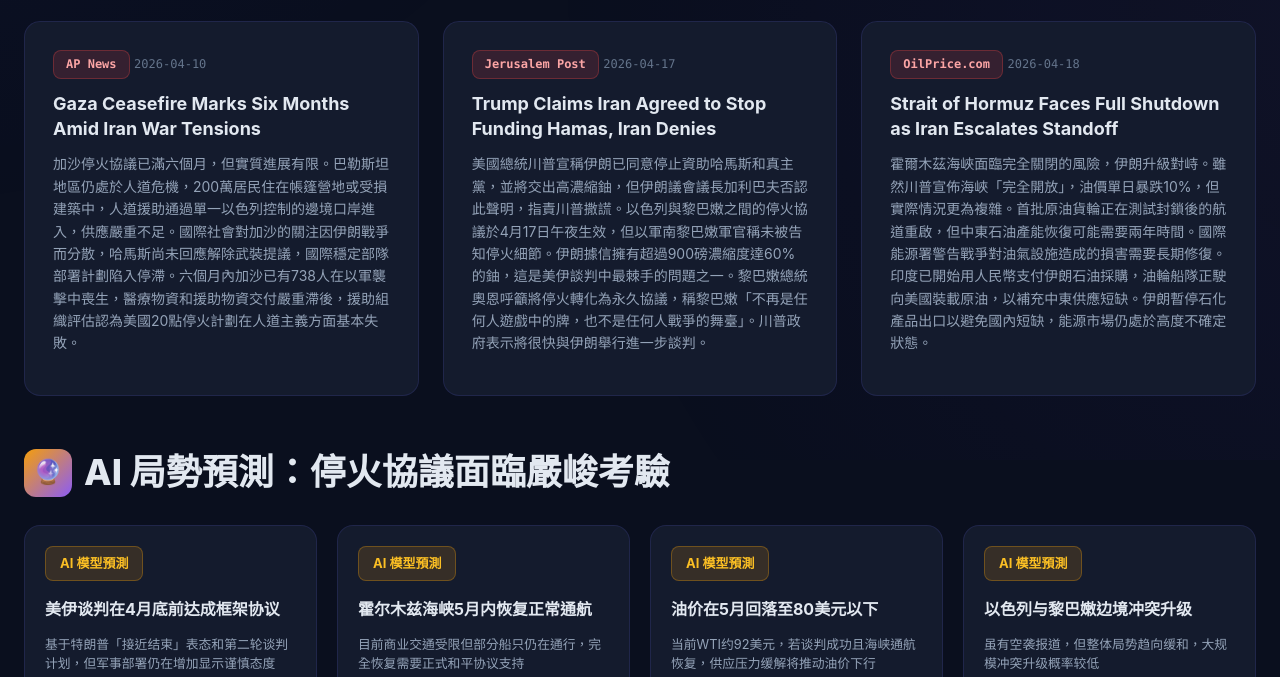
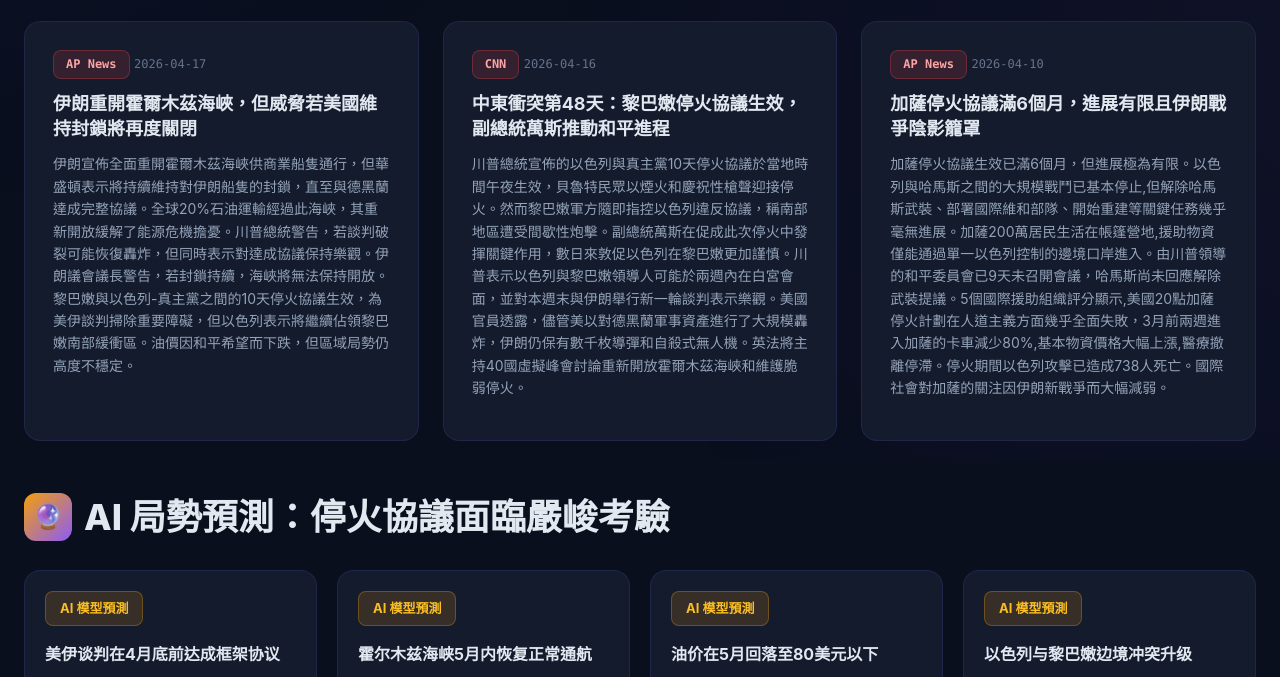
Before and after one commit to cto1218-blip/537, a plain HTML site: page middle-east-tracker-zh-TW.html in a window 1280 px wide. Shown: the part 740-1417 px from the top of the page. Drawn offline with Linux system fonts and the light colour scheme.

Commit message:
中東局勢更新 2026-04-19 07:00

```diff
--- a/middle-east-tracker-zh-TW.html
+++ b/middle-east-tracker-zh-TW.html
@@ -989,7 +989,7 @@
         <header class="header">
             <h1>🌐 2026 美以伊衝突追蹤</h1>
             <p>中東地緣政治局勢情報儀表板</p>
-            <div class="timestamp">最後更新：2026年4月19日 06:00</div>
+            <div class="timestamp">最後更新：2026年4月19日 07:00</div>
         </header>
 
         <div class="stats-grid">
@@ -1028,21 +1028,21 @@
             <div class="news-grid">
                 <div class="news-card">
                     <span class="news-source">AP News</span>
+                    <span class="news-date">2026-04-17</span>
+                    <div class="news-title">伊朗重開霍爾木茲海峽，但威脅若美國維持封鎖將再度關閉</div>
+                    <div class="news-description">伊朗宣佈全面重開霍爾木茲海峽供商業船隻通行，但華盛頓表示將持續維持對伊朗船隻的封鎖，直至與德黑蘭達成完整協議。全球20%石油運輸經過此海峽，其重新開放緩解了能源危機擔憂。川普總統警告，若談判破裂可能恢復轟炸，但同時表示對達成協議保持樂觀。伊朗議會議長警告，若封鎖持續，海峽將無法保持開放。黎巴嫩與以色列-真主黨之間的10天停火協議生效，為美伊談判掃除重要障礙，但以色列表示將繼續佔領黎巴嫩南部緩衝區。油價因和平希望而下跌，但區域局勢仍高度不穩定。</div>
+                </div>
+                <div class="news-card">
+                    <span class="news-source">CNN</span>
+                    <span class="news-date">2026-04-16</span>
+                    <div class="news-title">中東衝突第48天：黎巴嫩停火協議生效，副總統萬斯推動和平進程</div>
+                    <div class="news-description">川普總統宣佈的以色列與真主黨10天停火協議於當地時間午夜生效，貝魯特民眾以煙火和慶祝性槍聲迎接停火。然而黎巴嫩軍方隨即指控以色列違反協議，稱南部地區遭受間歇性炮擊。副總統萬斯在促成此次停火中發揮關鍵作用，數日來敦促以色列在黎巴嫩更加謹慎。川普表示以色列與黎巴嫩領導人可能於兩週內在白宮會面，並對本週末與伊朗舉行新一輪談判表示樂觀。美國官員透露，儘管美以對德黑蘭軍事資產進行了大規模轟炸，伊朗仍保有數千枚導彈和自殺式無人機。英法將主持40國虛擬峰會討論重新開放霍爾木茲海峽和維護脆弱停火。</div>
+                </div>
+                <div class="news-card">
+                    <span class="news-source">AP News</span>
                     <span class="news-date">2026-04-10</span>
-                    <div class="news-title">Gaza Ceasefire Marks Six Months Amid Iran War Tensions</div>
-                    <div class="news-description">加沙停火協議已滿六個月，但實質進展有限。巴勒斯坦地區仍處於人道危機，200萬居民住在帳篷營地或受損建築中，人道援助通過單一以色列控制的邊境口岸進入，供應嚴重不足。國際社會對加沙的關注因伊朗戰爭而分散，哈馬斯尚未回應解除武裝提議，國際穩定部隊部署計劃陷入停滯。六個月內加沙已有738人在以軍襲擊中喪生，醫療物資和援助物資交付嚴重滯後，援助組織評估認為美國20點停火計劃在人道主義方面基本失敗。</div>
-                </div>
-                <div class="news-card">
-                    <span class="news-source">Jerusalem Post</span>
-                    <span class="news-date">2026-04-17</span>
-                    <div class="news-title">Trump Claims Iran Agreed to Stop Funding Hamas, Iran Denies</div>
-                    <div class="news-description">美國總統川普宣稱伊朗已同意停止資助哈馬斯和真主黨，並將交出高濃縮鈾，但伊朗議會議長加利巴夫否認此聲明，指責川普撒謊。以色列與黎巴嫩之間的停火協議於4月17日午夜生效，但以軍南黎巴嫩軍官稱未被告知停火細節。伊朗據信擁有超過900磅濃縮度達60%的鈾，這是美伊談判中最棘手的問題之一。黎巴嫩總統奧恩呼籲將停火轉化為永久協議，稱黎巴嫩「不再是任何人遊戲中的牌，也不是任何人戰爭的舞臺」。川普政府表示將很快與伊朗舉行進一步談判。</div>
-                </div>
-                <div class="news-card">
-                    <span class="news-source">OilPrice.com</span>
-                    <span class="news-date">2026-04-18</span>
-                    <div class="news-title">Strait of Hormuz Faces Full Shutdown as Iran Escalates Standoff</div>
-                    <div class="news-description">霍爾木茲海峽面臨完全關閉的風險，伊朗升級對峙。雖然川普宣佈海峽「完全開放」，油價單日暴跌10%，但實際情況更為複雜。首批原油貨輪正在測試封鎖後的航道重啟，但中東石油產能恢復可能需要兩年時間。國際能源署警告戰爭對油氣設施造成的損害需要長期修復。印度已開始用人民幣支付伊朗石油採購，油輪船隊正駛向美國裝載原油，以補充中東供應短缺。伊朗暫停石化產品出口以避免國內短缺，能源市場仍處於高度不確定狀態。</div>
+                    <div class="news-title">加薩停火協議滿6個月，進展有限且伊朗戰爭陰影籠罩</div>
+                    <div class="news-description">加薩停火協議生效已滿6個月，但進展極為有限。以色列與哈馬斯之間的大規模戰鬥已基本停止,但解除哈馬斯武裝、部署國際維和部隊、開始重建等關鍵任務幾乎毫無進展。加薩200萬居民生活在帳篷營地,援助物資僅能通過單一以色列控制的邊境口岸進入。由川普領導的和平委員會已9天未召開會議，哈馬斯尚未回應解除武裝提議。5個國際援助組織評分顯示,美國20點加薩停火計劃在人道主義方面幾乎全面失敗，3月前兩週進入加薩的卡車減少80%,基本物資價格大幅上漲,醫療撤離停滯。停火期間以色列攻擊已造成738人死亡。國際社會對加薩的關注因伊朗新戰爭而大幅減弱。</div>
                 </div>
             </div>
       </section>
@@ -1238,7 +1238,7 @@
                     <div class="market-card-wrapper">
                         <div class="market-card-title current">💰 現貨黃金</div>
                         <div class="market-card gold-card">
-                        <div class="market-value">$2,458 (+2.8%)<span class="market-unit">/盎司</span></div>
+                        <div class="market-value">$4,829 (+0.84%)<span class="market-unit">/盎司</span></div>
                         </div>
                         <div class="market-change positive">▲ +2.8%</div>
                         <div class="market-meta">
```
